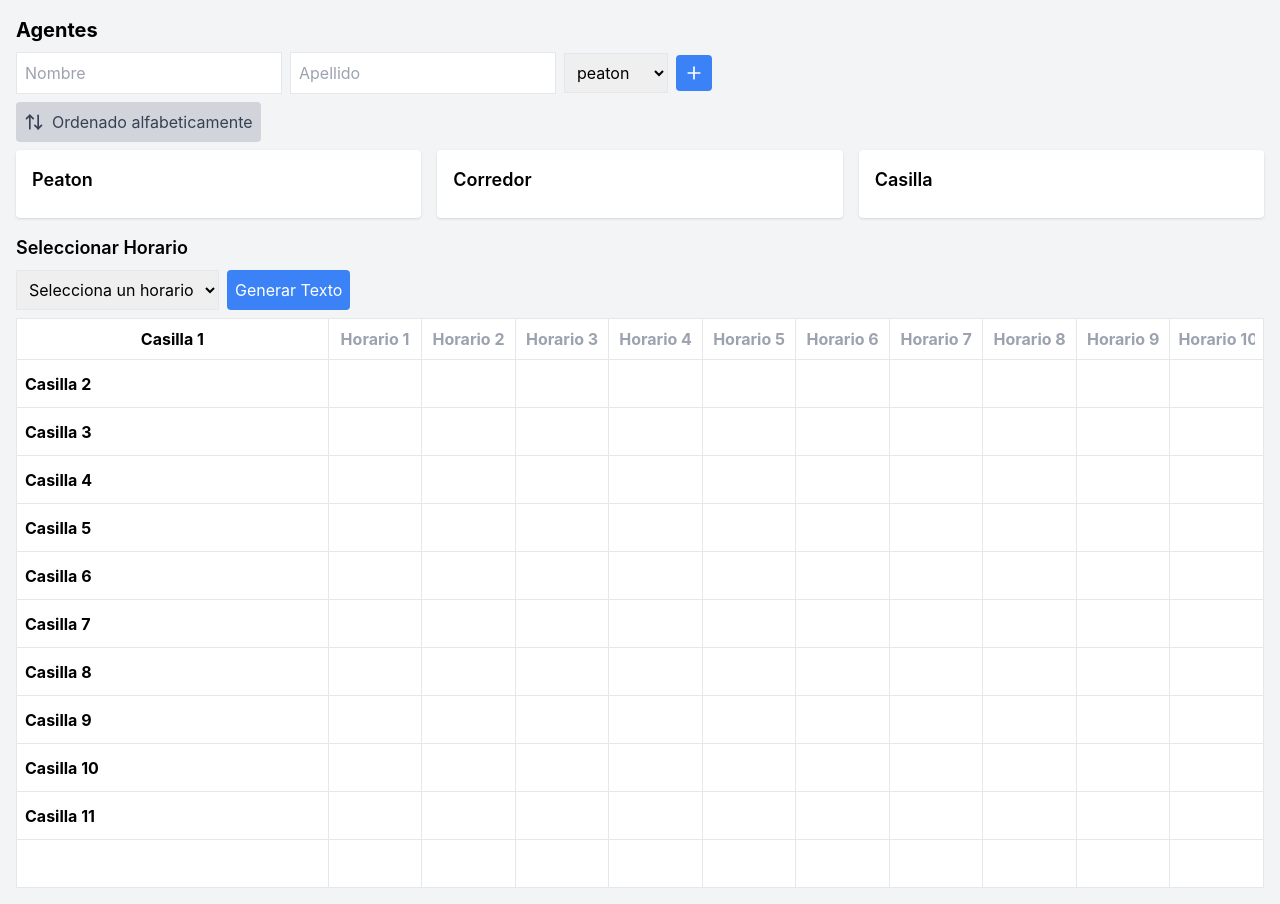
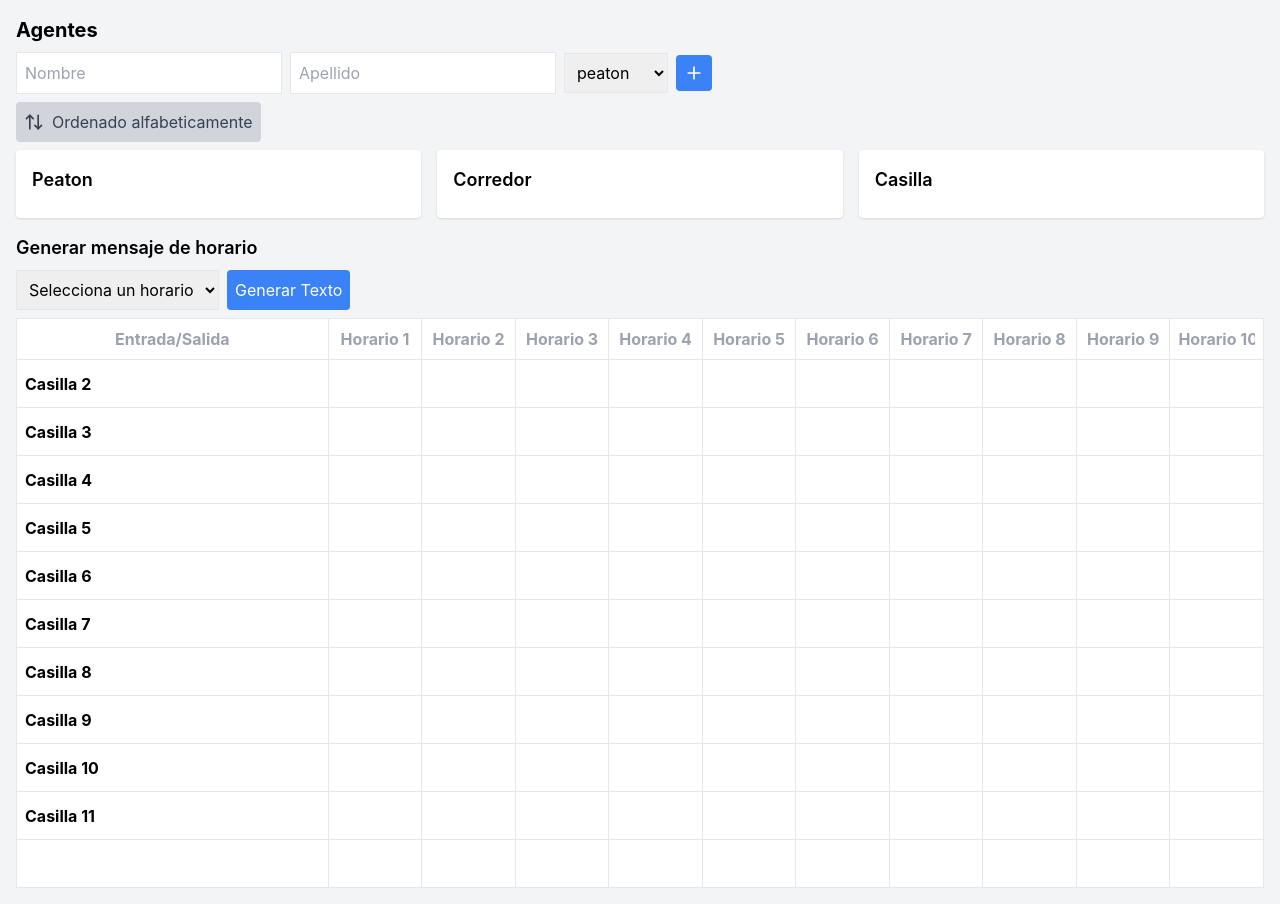
Before and after one commit to axelemanuel23/gestorHorarios, a React (Create React App) app: page / in a window 1280 px wide. Built offline with nearby package versions, Linux system fonts and the light colour scheme.

Commit message:
fix errors

```diff
--- a/src/App.js
+++ b/src/App.js
@@ -303,7 +303,7 @@ const HorarioEditable = () => {
         </div>
       </div>
       <div className="mt-4">
-          <h3 className="text-lg font-semibold mb-2">Seleccionar Horario</h3>
+          <h3 className="text-lg font-semibold mb-2">Generar mensaje de horario</h3>
           <select
             className="border p-2 mb-2"
             value={selectedHorario || ''}
@@ -342,7 +342,7 @@ const HorarioEditable = () => {
               <th className="border p-2 w-1/4">
                 <input
                   type="text"
-                  value={encabezadosFilas[0]}
+                  value=""
                   onChange={(e) => editarEncabezadoFila(0, e.target.value)}
                   className="w-full text-center font-bold"
                   placeholder="Entrada/Salida"
```
